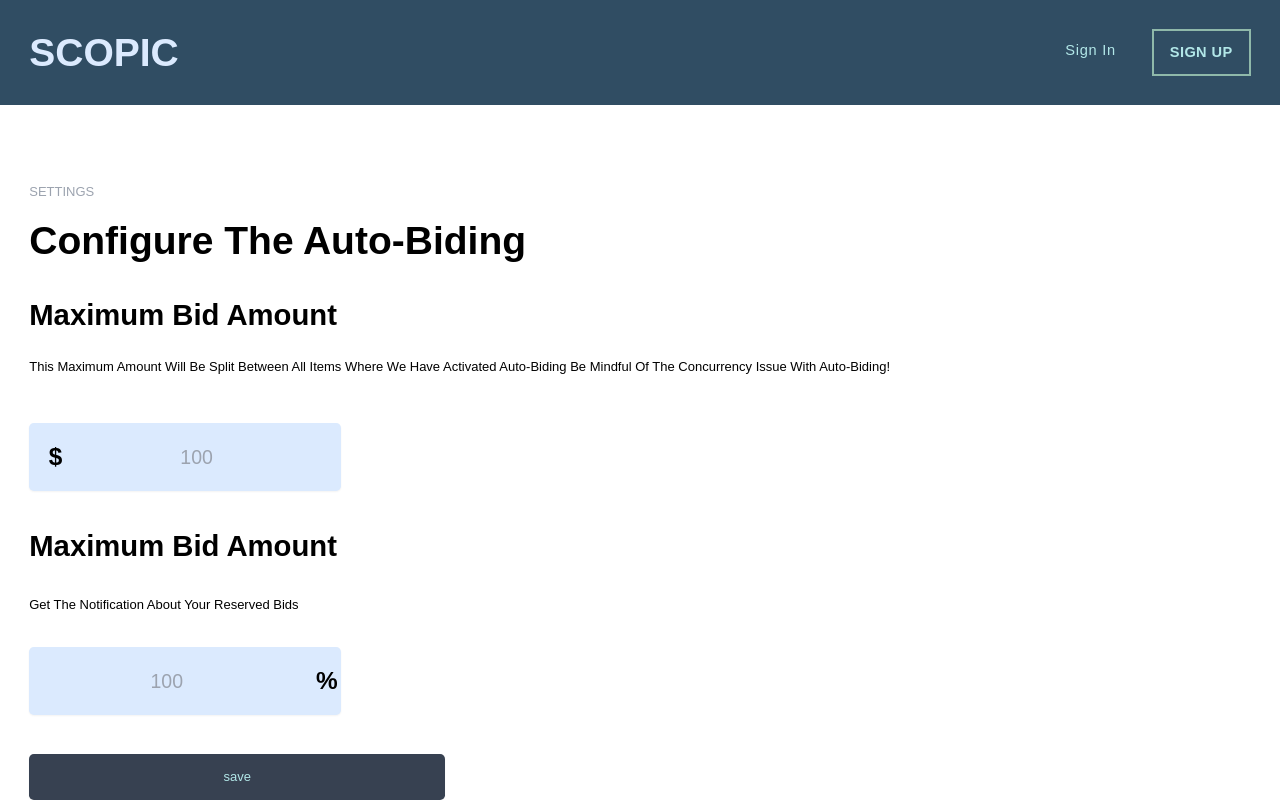
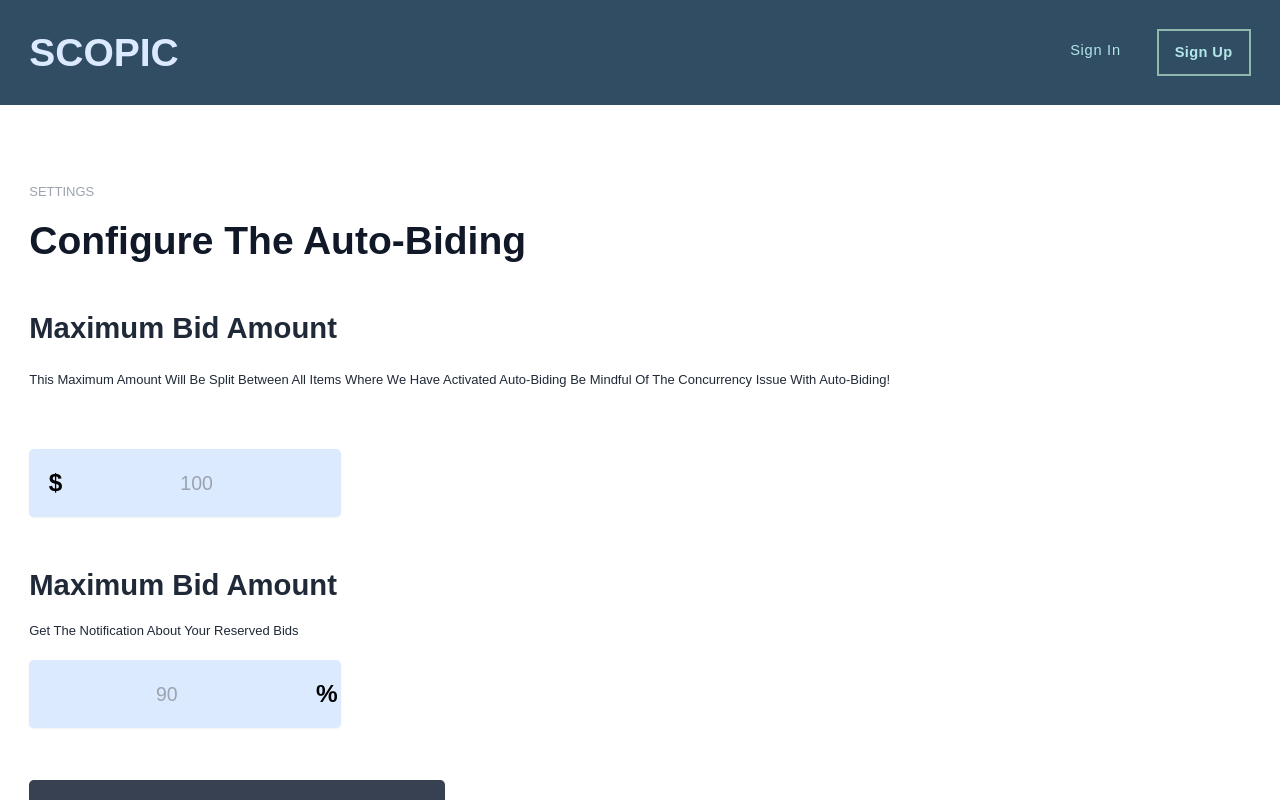
Before and after one commit to zharrane/Task-SC, a React (Create React App) app: page /auto-bid in a window 1280 px wide. Built offline with nearby package versions, Linux system fonts and the light colour scheme; the HTML template or start-up script is replaced by a standard one.

Commit message:
responsivity issues

```diff
--- a/src/components/Header/index.tsx
+++ b/src/components/Header/index.tsx
@@ -24,7 +24,7 @@ const Header = () => {
             <StyledLink
               path="/"
               text="sign up"
-              className={`border-2 border-secondary-500 uppercase font-bold tracking-wide hover:border-secondary-400 hover:text-gray-200`}
+              className={`border-2 capitalize border-secondary-500 uppercase font-bold tracking-wide hover:border-secondary-400 hover:text-gray-200`}
             />
           </li>
         </ul>
--- a/src/index.css
+++ b/src/index.css
@@ -17,25 +17,27 @@
   }
 
   h1 {
-    @apply text-3xl font-bold capitalize md:text-5xl font-Poppins;
+    @apply text-3xl font-bold text-gray-900 capitalize md:text-5xl font-Poppins;
   }
 
   h2 {
-    @apply text-2xl font-bold capitalize md:text-4xl font-Poppins;
+    @apply text-2xl font-bold text-gray-800 capitalize md:text-4xl font-Poppins;
   }
 
   h3 {
-    @apply text-xl font-bold capitalize md:text-3xl font-Poppins;
+    @apply text-xl font-bold text-gray-800 capitalize md:text-3xl font-Poppins;
   }
 
   h4 {
-    @apply text-lg font-bold capitalize font-Poppins;
+    @apply text-lg font-bold text-gray-800 capitalize font-Poppins;
   }
 
   h5 {
-    @apply text-base font-bold capitalize font-Poppins;
+    @apply text-base font-bold text-gray-800 capitalize font-Poppins;
   }
-
+  p {
+    @apply text-gray-800;
+  }
   body {
     @apply text-sm capitalize font-Poppins md:text-base;
     height: 100vh;
--- a/src/pages/AutoBid.tsx
+++ b/src/pages/AutoBid.tsx
@@ -2,9 +2,9 @@ import StyledButton from "../components/StyledButton"
 
 const AutoBid = () => {
   return (
-    <main className="py-24 overflow-auto ">
-      <div className="container mx-auto lg:overflow-hidden px-9">
-        <div className="flex flex-col gap-24 lg:gap-12 ">
+    <main className="container py-24 mx-auto overflow-hidden">
+      <div className=" px-9">
+        <div className="flex flex-col gap-24 sm:gap-16 md:gap-8 lg:gap-16 ">
           <div className="flex flex-col gap-6">
             <p className="text-gray-400 uppercase">settings</p>
             <h1> configure the auto-biding</h1>
@@ -28,13 +28,13 @@ const AutoBid = () => {
               />
             </div>
           </div>
-          <div className="flex flex-col gap-10">
+          <div className="flex flex-col gap-10 lg:gap-6">
             <h2>maximum bid amount</h2>
             <p>get the notification about your reserved bids</p>
             <div className="flex max-w-sm gap-5 p-6 bg-blue-100 rounded-md shadow-sm filter ">
               <input
                 type="number"
-                placeholder="100"
+                placeholder="90"
                 className="text-2xl text-center bg-transparent text-bold focus:outline-none"
                 min="0"
               />
```
